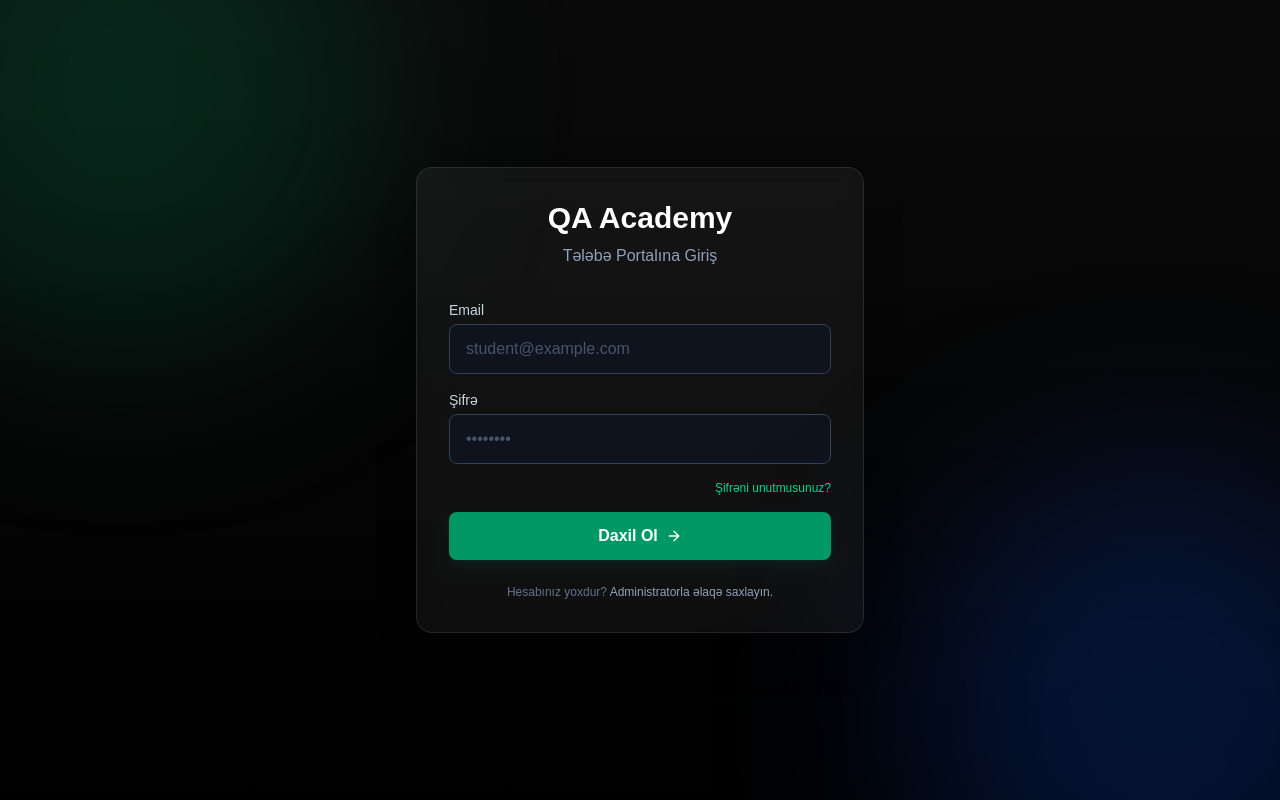
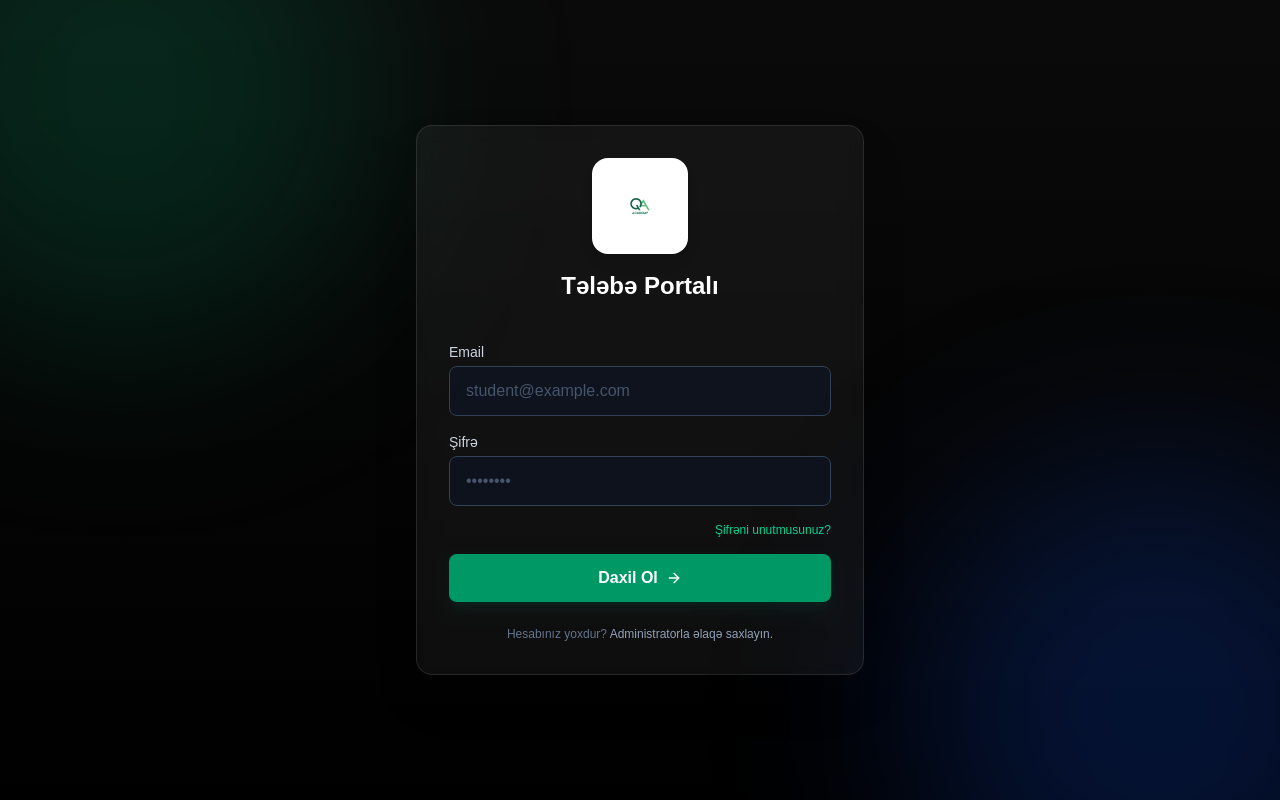
Before and after one commit to EminMemmedov/qaacademytelebe, a Next.js app: page /auth/login in a window 1280 px wide. Built offline with nearby package versions, Linux system fonts and the light colour scheme.

Commit message:
Branding: Add QA Academy logo and update UI components

```diff
--- a/app/auth/login/page.tsx
+++ b/app/auth/login/page.tsx
@@ -1,4 +1,5 @@
 import Link from "next/link";
+import Image from "next/image";
 import { ArrowRight } from "lucide-react";
 
 export default function LoginPage() {
@@ -9,9 +10,18 @@ export default function LoginPage() {
             <div className="absolute bottom-[-20%] right-[-10%] w-[500px] h-[500px] bg-blue-600/20 rounded-full blur-[100px]" />
 
             <div className="glass w-full max-w-md p-8 rounded-2xl border border-white/10 relative z-10 shadow-2xl">
-                <div className="text-center mb-8">
-                    <h1 className="text-3xl font-bold text-white mb-2">QA Academy</h1>
-                    <p className="text-slate-400">Tələbə Portalına Giriş</p>
+                <div className="text-center mb-8 flex flex-col items-center">
+                    <div className="w-24 h-24 bg-white rounded-2xl flex items-center justify-center mb-4 shadow-lg">
+                        <div className="relative w-20 h-20">
+                            <Image
+                                src="/logo.png"
+                                alt="QA Academy"
+                                fill
+                                className="object-contain"
+                            />
+                        </div>
+                    </div>
+                    <h1 className="text-2xl font-bold text-white mb-2">Tələbə Portalı</h1>
                 </div>
 
                 <form className="space-y-4">
--- a/app/components/layout/sidebar.tsx
+++ b/app/components/layout/sidebar.tsx
@@ -1,6 +1,7 @@
 "use client";
 
 import Link from "next/link";
+import Image from "next/image";
 import { usePathname } from "next/navigation";
 import { cn } from "@/lib/utils";
 import { LayoutDashboard, BookOpen, FileText, CheckCircle, User } from "lucide-react";
@@ -18,8 +19,16 @@ export function Sidebar() {
 
     return (
         <div className="flex h-full w-64 flex-col bg-slate-900 text-white">
-            <div className="flex h-16 items-center justify-center border-b border-slate-800">
-                <h1 className="text-xl font-bold text-emerald-400">QA Academy</h1>
+            <div className="flex h-20 items-center justify-center border-b border-slate-800 bg-white">
+                <div className="relative w-32 h-12">
+                    <Image
+                        src="/logo.png"
+                        alt="QA Academy"
+                        fill
+                        className="object-contain"
+                        priority
+                    />
+                </div>
             </div>
             <nav className="flex-1 space-y-1 px-2 py-4">
                 {navigation.map((item) => {
--- a/app/page.tsx
+++ b/app/page.tsx
@@ -1,4 +1,5 @@
 import Link from "next/link";
+import Image from "next/image";
 import { ArrowRight } from "lucide-react";
 
 export default function Home() {
@@ -6,7 +7,17 @@ export default function Home() {
     <div className="min-h-screen flex flex-col items-center justify-center p-8 relative overflow-hidden text-center">
       <div className="absolute inset-0 bg-[radial-gradient(ellipse_at_top,_var(--tw-gradient-stops))] from-slate-900 via-[#0a0a0a] to-black -z-10" />
 
-      <div className="max-w-2xl space-y-8 animate-in fade-in zoom-in duration-700">
+      <div className="max-w-2xl space-y-8 animate-in fade-in zoom-in duration-700 flex flex-col items-center">
+        <div className="w-40 h-40 bg-white rounded-3xl flex items-center justify-center mb-6 shadow-2xl shadow-emerald-900/20">
+          <div className="relative w-32 h-32">
+            <Image
+              src="/logo.png"
+              alt="QA Academy"
+              fill
+              className="object-contain"
+            />
+          </div>
+        </div>
         <h1 className="text-5xl md:text-7xl font-bold bg-clip-text text-transparent bg-gradient-to-r from-white to-slate-500">
           QA Academy
         </h1>
--- a/tsconfig.json
+++ b/tsconfig.json
@@ -15,7 +15,7 @@
     "moduleResolution": "bundler",
     "resolveJsonModule": true,
     "isolatedModules": true,
-    "jsx": "preserve",
+    "jsx": "react-jsx",
     "incremental": true,
     "plugins": [
       {
@@ -32,7 +32,8 @@
     "next-env.d.ts",
     "**/*.ts",
     "**/*.tsx",
-    ".next/types/**/*.ts"
+    ".next/types/**/*.ts",
+    ".next/dev/types/**/*.ts"
   ],
   "exclude": [
     "node_modules"
```
Also changed, not shown: public/logo.png (added).
